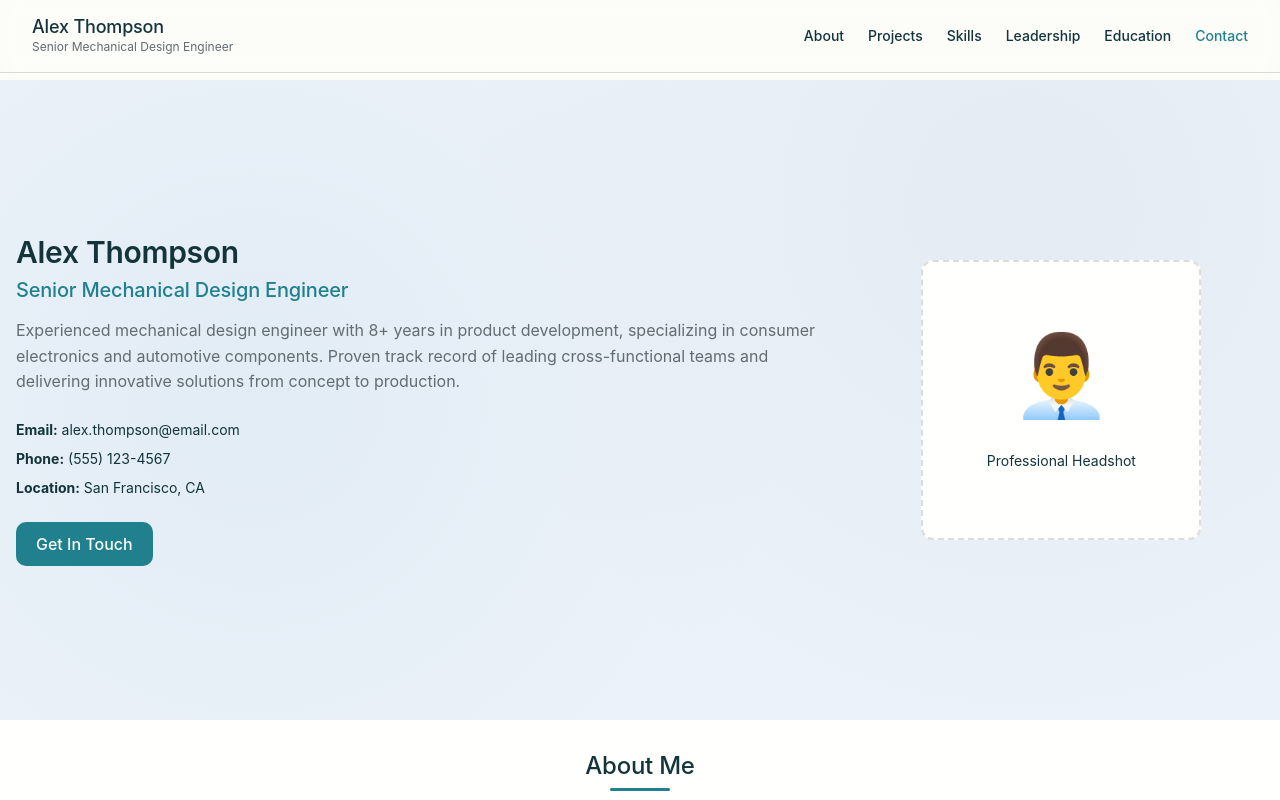
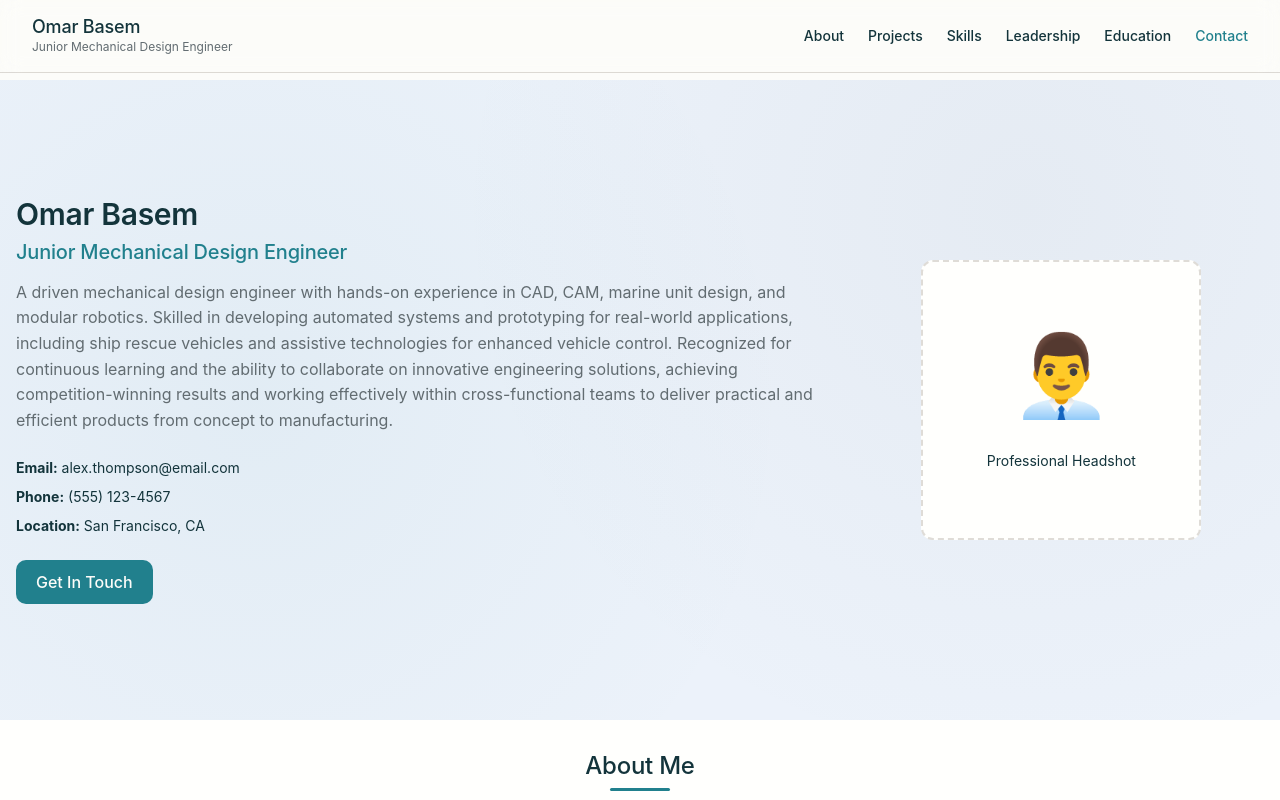
Before and after one commit to omarbasemechanical/.github.io, a plain HTML site: page index.html in a window 1280 px wide. Shown: the top 800 px of the page. Drawn offline with Linux system fonts and the light colour scheme; a web font is replaced by a local one.

Commit message:
Update index.html

```diff
--- a/index.html
+++ b/index.html
@@ -3,7 +3,7 @@
 <head>
     <meta charset="UTF-8">
     <meta name="viewport" content="width=device-width, initial-scale=1.0">
-    <title>Alex Thompson - Senior Mechanical Design Engineer</title>
+    <title>Omar Basem - Junior Mechanical Design Engineer</title>
     <link rel="stylesheet" href="style.css">
 </head>
 <body>
@@ -11,8 +11,8 @@
     <header class="header">
         <nav class="nav">
             <div class="nav__brand">
-                <h2>Alex Thompson</h2>
-                <p>Senior Mechanical Design Engineer</p>
+                <h2>Omar Basem</h2>
+                <p>Junior Mechanical Design Engineer</p>
             </div>
             <ul class="nav__menu">
                 <li><a href="#about" class="nav__link">About</a></li>
@@ -35,13 +35,14 @@
         <div class="container">
             <div class="hero__content">
                 <div class="hero__text">
-                    <h1>Alex Thompson</h1>
-                    <h2 class="hero__title">Senior Mechanical Design Engineer</h2>
+                    <h1>Omar Basem</h1>
+                    <h2 class="hero__title">Junior Mechanical Design Engineer</h2>
                     <p class="hero__description">
-                        Experienced mechanical design engineer with 8+ years in product development,
-                        specializing in consumer electronics and automotive components. Proven track
-                        record of leading cross-functional teams and delivering innovative solutions
-                        from concept to production.
+                    A driven mechanical design engineer with hands-on experience in CAD, CAM, marine unit design, and modular robotics.
+                    Skilled in developing automated systems and prototyping for real-world applications, including ship rescue vehicles
+                    and assistive technologies for enhanced vehicle control. Recognized for continuous learning and the ability to collaborate on
+                    innovative engineering solutions, achieving competition-winning results and working effectively within cross-functional teams
+                    to deliver practical and efficient products from concept to manufacturing.
                     </p>
                     <div class="hero__contact">
                         <div class="contact-item">
@@ -355,7 +356,7 @@
                 <div class="timeline-item">
                     <div class="timeline-marker"></div>
                     <div class="timeline-content">
-                        <h3>Senior Design Engineer & Team Lead</h3>
+                        <h3>Junior Design Engineer & Team Lead</h3>
                         <div class="timeline-meta">
                             <span class="company">TechCorp Industries</span>
                             <span class="duration">2020 - Present</span>
@@ -364,7 +365,7 @@
                             <li>Lead team of 12 engineers across 3 product lines</li>
                             <li>Manage $2M annual R&D budget</li>
                             <li>Implemented lean manufacturing principles, reducing waste by 30%</li>
-                            <li>Mentored 5 junior engineers, 3 promoted to senior roles</li>
+                            <li>Mentored 5 junior engineers, 3 promoted to Junior roles</li>
                         </ul>
                     </div>
                 </div>
@@ -485,7 +486,7 @@
     <!-- Footer -->
     <footer class="footer">
         <div class="container">
-            <p>&copy; 2025 Alex Thompson. All rights reserved.</p>
+            <p>&copy; 2025 Omar Basem. All rights reserved.</p>
         </div>
     </footer>
 
```
